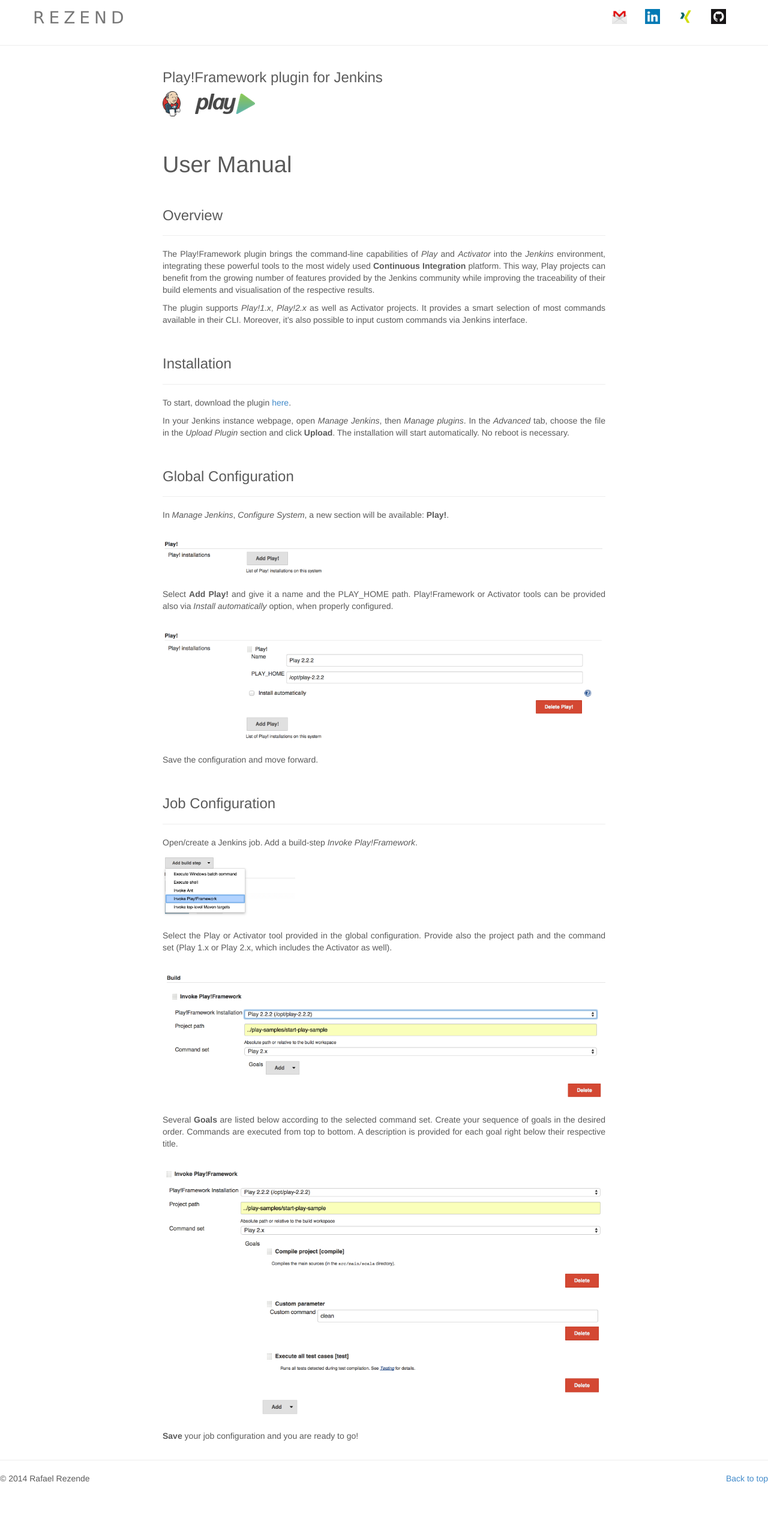
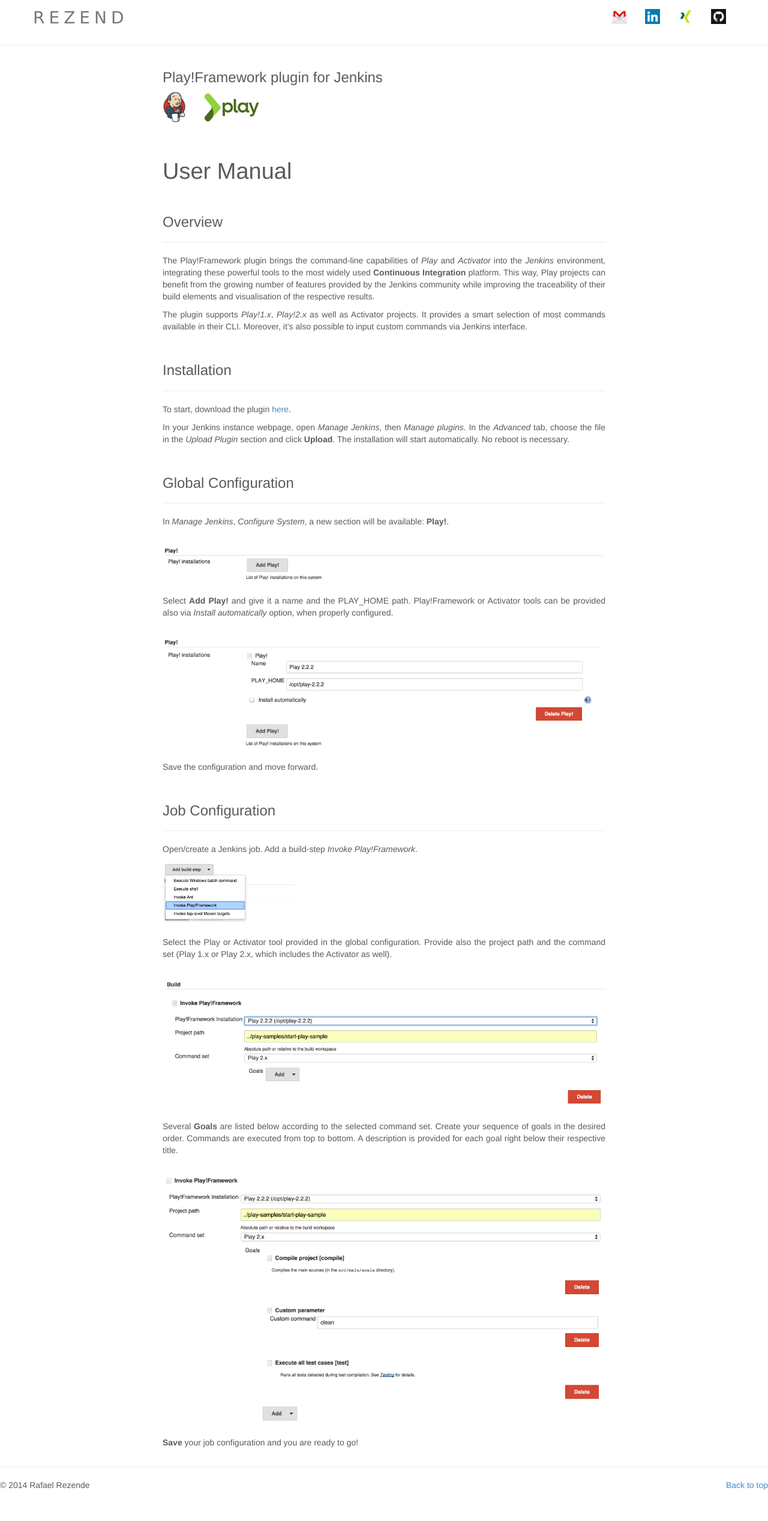
Before and after one commit to rafaelrezend/rafaelrezend.github.io, a Jekyll site: the page play-plugin-jenkins.html, which Jekyll copies as it is, in a window 1280 px wide. Shown: the whole page at 60% size. Built offline with Jekyll 4.4.1, drawn with Linux system fonts in a browser that asks for light colours; Markdown is read by kramdown in place of the engine named in the settings.

Commit message:
Replace images and add plugin Images were replaces for better resolution, and also because Play Framework has just recently changes its logo =) Plugin is available from github instead of jenkins-ci.

```diff
--- a/play-plugin-jenkins.html
+++ b/play-plugin-jenkins.html
@@ -77,7 +77,7 @@
 
         <h3>Play!Framework plugin for Jenkins</h3>
 
-        <a href="http://jenkins-ci.org/"><img src="images/play-plugin/jenkins-logo.png" width="30px" style="margin-right:20px" alt="Jenkins"></a>
+        <a href="http://jenkins-ci.org/"><img src="images/play-plugin/jenkins-logo.png" width="40px" style="margin-right:20px" alt="Jenkins"></a>
         <a href="http://www.playframework.com/"><img src="images/play-plugin/play-logo.png" width="100px" alt="Play"></a>
 
         <br>
```
Also changed, not shown: images/play-plugin/jenkins-logo.png, images/play-plugin/play-logo.png, 1 other file.
